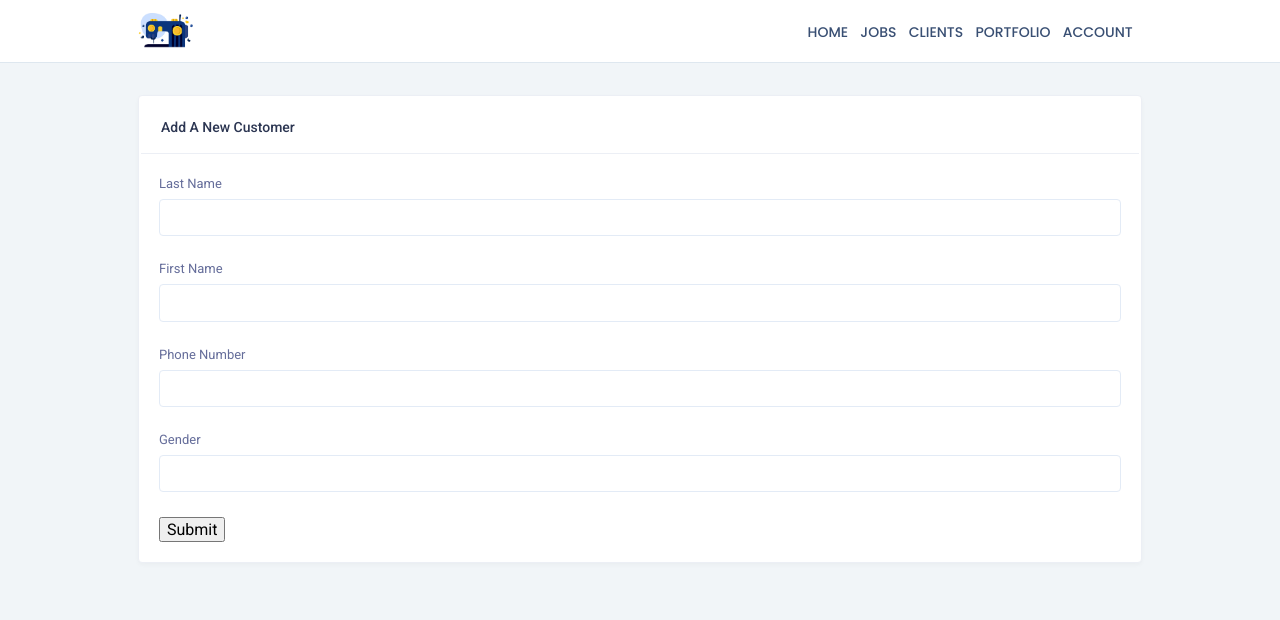
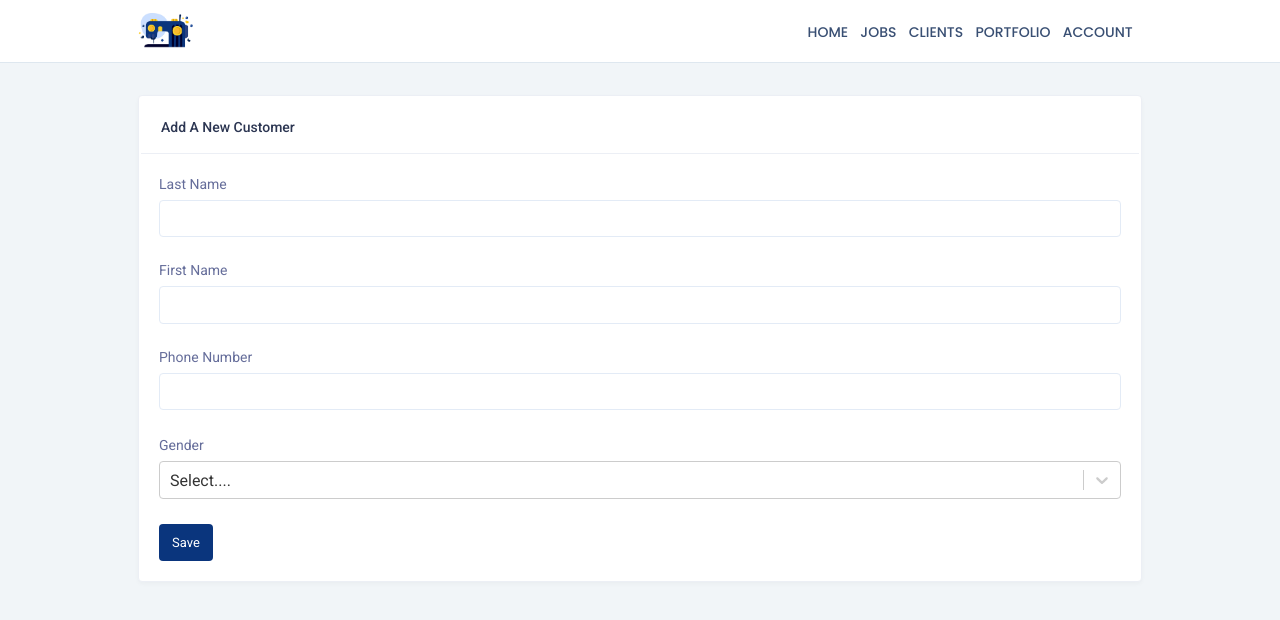
Before and after one commit to oluosiname/tailorshop-frontend, a React (Create React App) app: page /partner/clients/new in a window 1280 px wide. Shown: the top 620 px of the page. Built offline with nearby package versions, Linux system fonts and the light colour scheme; no server answers.

Commit message:
select gender for client

```diff
--- a/src/api.js
+++ b/src/api.js
@@ -20,17 +20,14 @@ class API {
     });
   }
 
-  // async post(path, body) {
-  //   const headers = {
-  //     Authorization: "Bearer " + auth.token,
-  //   };
-  //   try {
-  //     const response = await this.axios.post(path, body, { headers });
-  //     return response.data;
-  //   } catch (e) {
-  //     throw e;
-  //   }
-  // }
+  async post(path, body) {
+    try {
+      const response = await this.axios.post(path, { ...body });
+      return response.data;
+    } catch (e) {
+      throw e;
+    }
+  }
 
   async get(path, params = {}, args = {}) {
     try {
--- a/src/components/input/style.scss
+++ b/src/components/input/style.scss
@@ -15,7 +15,7 @@
 label {
   font-weight: 400;
   color: #656d9a;
-  font-size: 13px;
+  font-size: 14px;
 }
 
 label {
--- a/src/components/partner/clients/Form.js
+++ b/src/components/partner/clients/Form.js
@@ -1,32 +1,81 @@
-import React from "react";
-import { Formik, Form as FormikForm, ErrorMessage } from "formik";
+import React, { useState } from "react";
+import { Formik, Form as FormikForm, ErrorMessage, Field } from "formik";
 import { string, object, number } from "yup";
 import Input from "../../input/Input";
+import Select from "react-select";
+import { capitalize } from "../../../utilities/utilities";
+
+const genderOptions = [
+  { value: "", label: "Select....", color: "#0052CC", isDisabled: true },
+  { value: "male", label: "Male" },
+  { value: "female", label: "Female" },
+];
 
 const Form = ({ handleSubmit, fields }) => {
   let clientSchema = object().shape({
     firstName: string().required("Please enter client's first name"),
     lastName: string().required("Please enter client's last name"),
-    gender: string(),
+    gender: string().required("Please select a gender"),
     phoneNumber: number()
       .typeError("Phone number should contain only numbers")
       .required("Please enter client's phone number"),
   });
+
+  const MySelect = (props) => {
+    let selectedOption;
+    if (props.value) {
+      selectedOption = {
+        value: props.value,
+        label: capitalize(props.value),
+      };
+    } else {
+      selectedOption = genderOptions[0];
+    }
+    const handleChange = ({ value }) => {
+      props.onChange(props.field, value);
+    };
+
+    return (
+      <React.Fragment>
+        <label htmlFor={props.field}>{capitalize(props.field)} </label>
+        <Select
+          options={genderOptions}
+          defaultValue={genderOptions[1]}
+          onChange={handleChange}
+          value={selectedOption}
+          isSearchable={false}
+        />
+      </React.Fragment>
+    );
+  };
+
   const onSubmit = (values, { setSubmitting }) => {
     handleSubmit(values).then((r) => {
-      console.log(r);
-      setSubmitting(false);
+      console.log(values);
+      setTimeout(() => {
+        alert(JSON.stringify(values, null, 2));
+        setSubmitting(false);
+      }, 4000);
+      // setSubmitting(false);
     });
   };
+
   return (
     <Formik
       initialValues={fields}
       onSubmit={onSubmit}
       validationSchema={clientSchema}
-      validateOnChange={false}
+      validateOnChange={true}
       validateOnBlur={false}
     >
-      {({ isSubmitting, errors, handleChange, values }) => (
+      {({
+        isSubmitting,
+        errors,
+        handleChange,
+        values,
+        touched,
+        setFieldValue,
+      }) => (
         <FormikForm>
           <div className="fieldset m-bottom-5">
             <Input
@@ -34,7 +83,7 @@ const Form = ({ handleSubmit, fields }) => {
               onChange={handleChange}
               label="Last Name"
               value={values.lastName}
-              classNames={errors.lastName ? "error" : ""}
+              classNames={touched.lastName && errors.lastName ? "error" : ""}
             ></Input>
             <ErrorMessage
               name="lastName"
@@ -48,7 +97,7 @@ const Form = ({ handleSubmit, fields }) => {
               onChange={handleChange}
               label="First Name"
               value={values.firstName}
-              classNames={errors.firstName ? "error" : ""}
+              classNames={touched.firstName && errors.firstName ? "error" : ""}
             ></Input>
             <ErrorMessage
               name="firstName"
@@ -62,7 +111,9 @@ const Form = ({ handleSubmit, fields }) => {
               onChange={handleChange}
               label="Phone Number"
               value={values.phoneNumber}
-              classNames={errors.phoneNumber ? "error" : ""}
+              classNames={
+                touched.phoneNumber && errors.phoneNumber ? "error" : ""
+              }
             ></Input>
             <ErrorMessage
               name="phoneNumber"
@@ -71,15 +122,25 @@ const Form = ({ handleSubmit, fields }) => {
             />
           </div>
           <div className="fieldset m-bottom-5">
-            <Input
+            <MySelect
+              value={values.gender}
+              onChange={setFieldValue}
+              error={errors.gender}
+              touched={touched.gender}
+              field={"gender"}
+            />
+            <ErrorMessage
               name="gender"
-              onChange={handleChange}
-              label="Gender"
-              value={values.gender}
-            ></Input>
+              component="div"
+              className="invalid-feedback"
+            />
           </div>
-          <button type="submit" disabled={isSubmitting}>
-            Submit
+          <button
+            type="submit"
+            disabled={isSubmitting}
+            className="btn btn--primary"
+          >
+            Save
           </button>
         </FormikForm>
       )}
--- a/src/styles/_shared.scss
+++ b/src/styles/_shared.scss
@@ -119,6 +119,13 @@ a {
   }
 
   &--primary {
+    background-color: $dark-primary-color;
+    // background-color: $primary-color;
+    color: #fff;
+
+    &:hover {
+      background-color: $secondary-color;
+    }
   }
 
   &--success {
@@ -183,7 +190,7 @@ a {
 .invalid-feedback {
   width: 100%;
   margin-top: 0.25rem;
-  font-size: 86%;
+  font-size: 77%;
   color: $form-invalid;
 }
 
--- /dev/null
+++ b/src/utilities/snakeize.js
@@ -0,0 +1,13 @@
+export default function snakeize(obj) {
+  let result = {};
+
+  for (let key in obj) {
+    result[camelToSnakeCase(key)] = obj[key];
+  }
+
+  return result;
+}
+
+function camelToSnakeCase(key) {
+  return key.replace(/([A-Z])/g, "_$1").toLowerCase();
+}
--- /dev/null
+++ b/src/utilities/utilities.js
@@ -0,0 +1,5 @@
+export function capitalize(string) {
+  if (string) {
+    return string[0].toUpperCase() + string.slice(1);
+  }
+}
```
Also changed, not shown: 1 other file (tests, documents, lock files or other folders).
